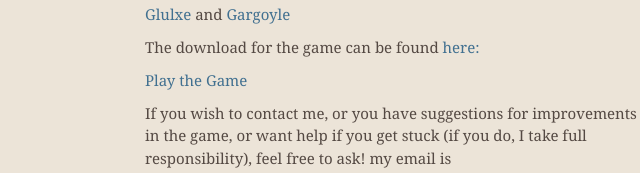
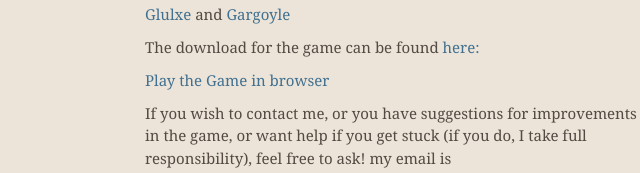
Before and after one commit to ojzcroc/ojzcroc.github.io, a plain HTML site: page index.html in a window 1280 px wide. Shown: the part 615-788 px from the top of the page, 242-882 px from the left. Drawn offline with nearby package versions, Linux system fonts and the light colour scheme.

Commit message:
Update index.html

```diff
--- a/index.html
+++ b/index.html
@@ -60,7 +60,7 @@
 
 <p>The download for the game can be found <a href="https://github.com/ojzcroc/HPIF/raw/master/Projects/Harry%20Potter%20and%20the%20Philosopher%27s%20stone%20Ch1%20Materials/Release/Harry%20Potter%20and%20the%20Philosophe.gblorb">here:</a></p>
 
-<p><a href="https://rawgithub.com/ojzcroc/HPIF/master/Projects/Harry%20Potter%20and%20the%20Philosopher%27s%20stone%20Ch1%20Materials/Release/play.html">Play the Game</a></p>
+<p><a href="https://rawgithub.com/ojzcroc/HPIF/master/Projects/Harry%20Potter%20and%20the%20Philosopher%27s%20stone%20Ch1%20Materials/Release/play.html">Play the Game in browser</a></p>
 <p>If you wish to contact me, or you have suggestions for improvements in the game, or want help if you get stuck (if you do, I take full responsibility), feel free to ask! my email is ojzcrocreations@gmail.com</p>
 <p>Also, for the more adventurous, this is a link to the 2nd chapter, which is still in development. Again, feel free to help me out by finding bugs and telling me! <a href="https://rawgithub.com/ojzcroc/HPIF/master/Projects/Harry%20Potter%20and%20the%20Philosopher%27s%20stone%20Ch2%20Materials/Release/play.html">2nd Chapter</a></a></p>
       </section>
```
